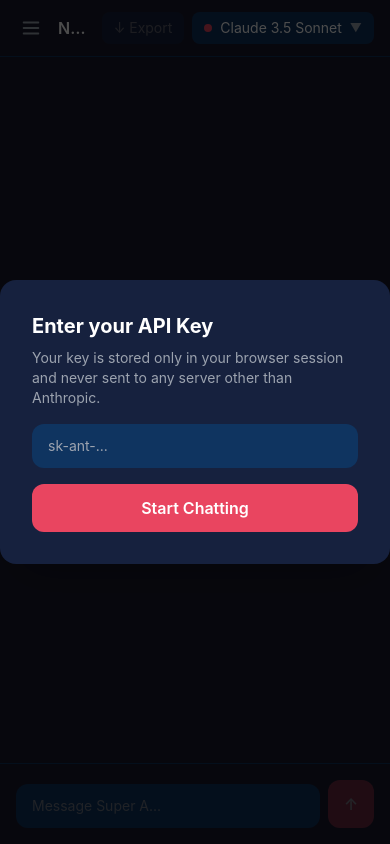
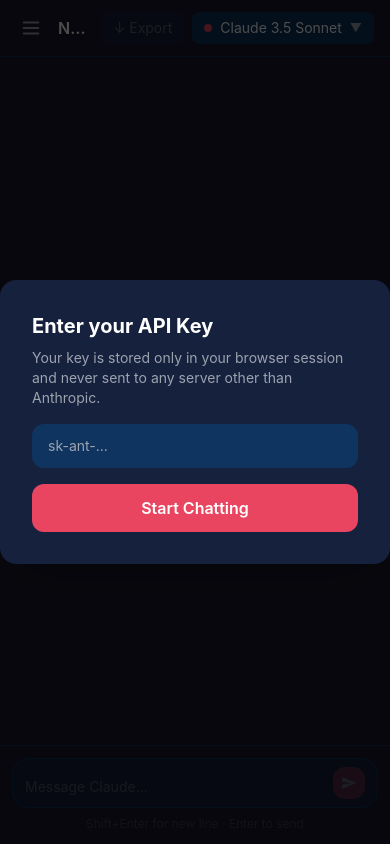
Before and after one commit to margarza13/openclaude-clone, a React (Create React App) app: page / in a window 390 px wide. Built offline with nearby package versions, Linux system fonts and the light colour scheme.

Commit message:
feat: responsive chat input with auto-resize textarea

```diff
--- a/src/components/ChatInput.jsx
+++ b/src/components/ChatInput.jsx
@@ -1,32 +1,60 @@
-import React, { useState } from 'react';
+import React, { useState, useRef } from 'react';
 
 export default function ChatInput({ onSend, loading }) {
-  const [text, setText] = useState('');
+  const [value, setValue] = useState('');
+  const textareaRef = useRef(null);
 
   const handleSubmit = (e) => {
     e.preventDefault();
-    if (!text.trim() || loading) return;
-    onSend(text.trim());
-    setText('');
+    if (!value.trim() || loading) return;
+    onSend(value.trim());
+    setValue('');
+    if (textareaRef.current) textareaRef.current.style.height = 'auto';
+  };
+
+  const handleKeyDown = (e) => {
+    if (e.key === 'Enter' && !e.shiftKey) {
+      e.preventDefault();
+      handleSubmit(e);
+    }
+  };
+
+  const handleInput = (e) => {
+    setValue(e.target.value);
+    const ta = textareaRef.current;
+    if (ta) {
+      ta.style.height = 'auto';
+      ta.style.height = Math.min(ta.scrollHeight, 160) + 'px';
+    }
   };
 
   return (
-    <form onSubmit={handleSubmit} className="flex items-end gap-2 p-4 border-t border-[#0f3460]">
+    <div className="px-3 md:px-6 py-3 md:py-4 border-t border-[#0f3460]">
+      <form
+        onSubmit={handleSubmit}
+        className="flex items-end gap-2 bg-[#16213e] border border-[#0f3460] rounded-2xl px-3 md:px-4 py-2 md:py-3 focus-within:border-[#e94560] transition"
+      >
         <textarea
-        className="flex-1 bg-[#0f3460] text-white rounded-xl px-4 py-3 resize-none text-sm outline-none placeholder-gray-500 max-h-40"
+          ref={textareaRef}
+          value={value}
+          onChange={handleInput}
+          onKeyDown={handleKeyDown}
+          placeholder="Message Claude..."
           rows={1}
-        placeholder="Message Super A..."
-        value={text}
-        onChange={e => setText(e.target.value)}
-        onKeyDown={e => { if (e.key === 'Enter' && !e.shiftKey) handleSubmit(e); }}
+          className="flex-1 bg-transparent text-white text-sm resize-none outline-none placeholder-gray-600 leading-relaxed"
+          style={{ maxHeight: '160px' }}
         />
         <button
           type="submit"
-        disabled={loading || !text.trim()}
-        className="px-4 py-3 bg-[#e94560] text-white rounded-xl font-semibold disabled:opacity-40 hover:opacity-90 transition"
+          disabled={!value.trim() || loading}
+          className="flex-shrink-0 w-8 h-8 rounded-xl bg-[#e94560] hover:bg-[#e94560]/80 disabled:opacity-30 disabled:cursor-not-allowed flex items-center justify-center transition"
         >
-        {loading ? '...' : '↑'}
+          <svg width="16" height="16" fill="none" viewBox="0 0 24 24">
+            <path fill="white" d="M2.01 21L23 12 2.01 3 2 10l15 2-15 2z"/>
+          </svg>
         </button>
       </form>
+      <p className="text-center text-xs text-gray-700 mt-2">Shift+Enter for new line · Enter to send</p>
+    </div>
   );
 }
```
Lines whose indentation alone changed are shown as unchanged.
